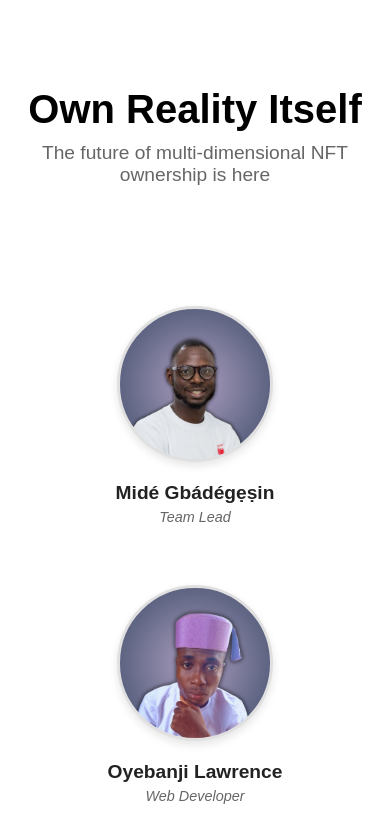
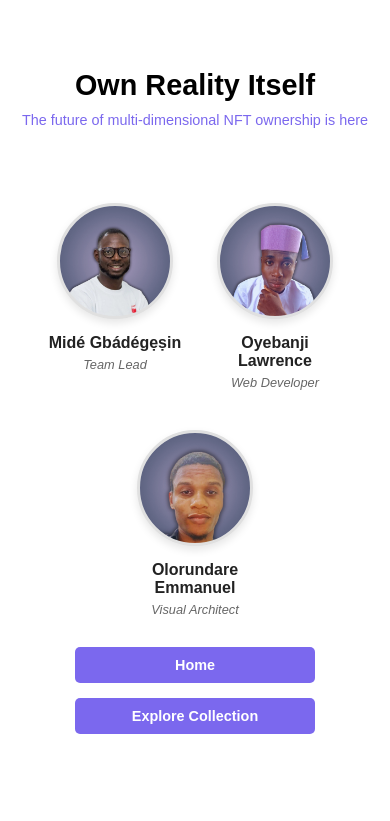
Before and after one commit to CANABEINGS/Team, a plain HTML site: page index.html in a window 390 px wide. Shown: the top 821 px of the page. Drawn offline with Linux system fonts and the light colour scheme.

Commit message:
Update styles.css

```diff
--- a/styles.css
+++ b/styles.css
@@ -2,8 +2,8 @@ body {
     font-family: 'Arial', sans-serif;
     margin: 0;
     padding: 0;
-    background-color: #ffffff; /* Changed to white */
-    color: #333; /* Darker text for better contrast */
+    background-color: #ffffff;
+    color: #333;
     text-align: center;
 }
 
@@ -14,84 +14,188 @@ body {
 }
 
 header {
-    padding: 40px 0 20px;
+    padding: 30px 0 10px;
 }
 
 h1 {
-    font-size: 2.5rem;
+    font-size: 2.8rem;
     margin-bottom: 10px;
-    color: #000; /* Pure black for headings */
+    color: #000;
+    font-weight: bold;
 }
 
 .subtitle {
     font-size: 1.2rem;
-    margin-bottom: 40px;
-    color: #666; /* Dark gray for subtitle */
+    margin-bottom: 30px;
+    color: #7b68ee; /* Purple color matching screenshot */
+}
+
+.logo {
+    position: absolute;
+    top: 0;
+    left: 0;
+    width: 50px;
+    height: 50px;
+    background-color: transparent; /* Transparent background for logo placeholder */
+    z-index: 100;
 }
 
 .team-container {
     display: flex;
     flex-wrap: wrap;
     justify-content: center;
-    gap: 60px;
-    margin-top: 60px;
+    gap: 40px;
+    margin-top: 40px;
 }
 
 .team-member {
-    width: 200px;
+    width: 180px;
+    transition: all 0.3s ease;
+}
+
+.bottom-member {
+    margin-top: 20px;
 }
 
 .team-circle {
     width: 150px;
     height: 150px;
     border-radius: 50%;
-    background-color: #f5f5f5; /* Light gray circle background */
-    margin: 0 auto 20px;
+    background-color: #f5f5f5;
+    margin: 0 auto 15px;
     overflow: hidden;
-    border: 3px solid #e0e0e0; /* Light gray border */
+    border: 3px solid #e0e0e0;
     background-size: cover;
     background-position: center;
-    box-shadow: 0 4px 8px rgba(0,0,0,0.1); /* Subtle shadow */
+    box-shadow: 0 4px 8px rgba(0,0,0,0.1);
+    transition: transform 0.3s ease, box-shadow 0.3s ease;
+}
+
+.team-circle:hover {
+    transform: scale(1.05);
+    box-shadow: 0 6px 12px rgba(0,0,0,0.15);
 }
 
 .member-name {
     font-size: 1.2rem;
     font-weight: bold;
     margin-bottom: 5px;
-    color: #222; /* Dark gray for names */
+    color: #222;
 }
 
 .member-role {
     font-size: 0.9rem;
-    color: #666; /* Medium gray for roles */
+    color: #666;
     font-style: italic;
 }
 
 .cta-buttons {
-    margin: 60px 0;
+    margin: 50px 0;
 }
 
 .btn {
     display: inline-block;
     padding: 12px 30px;
     margin: 0 10px;
-    background-color: #4CAF50;
+    background-color: #7b68ee; /* Purple color matching screenshot */
     color: white;
     text-decoration: none;
     border-radius: 5px;
     font-weight: bold;
     transition: all 0.3s;
+    border: none;
 }
 
 .btn:hover {
-    background-color: #45a049;
+    background-color: #6a5acd; /* Slightly darker purple on hover */
     transform: translateY(-2px);
-    box-shadow: 0 4px 8px rgba(0,0,0,0.2);
+    box-shadow: 0 4px 8px rgba(123,104,238,0.3);
 }
 
 footer {
-    margin-top: 80px;
+    margin-top: 40px;
     padding: 20px 0;
-    color: #999; /* Light gray for footer */
+    color: #999;
     font-size: 0.8rem;
 }
+
+/* Media Queries for Responsiveness */
+@media (max-width: 768px) {
+    h1 {
+        font-size: 2.2rem;
+    }
+
+    .subtitle {
+        font-size: 1rem;
+    }
+
+    .team-container {
+        gap: 30px;
+    }
+
+    .team-member {
+        width: 160px;
+    }
+
+    .team-circle {
+        width: 130px;
+        height: 130px;
+    }
+
+    .cta-buttons {
+        margin: 40px 0;
+    }
+
+    .btn {
+        padding: 10px 25px;
+        margin: 0 5px;
+        font-size: 0.9rem;
+    }
+}
+
+@media (max-width: 480px) {
+    h1 {
+        font-size: 1.8rem;
+    }
+
+    .subtitle {
+        font-size: 0.9rem;
+        margin-bottom: 25px;
+    }
+
+    .team-container {
+        gap: 20px;
+    }
+
+    .team-member {
+        width: 140px;
+    }
+
+    .team-circle {
+        width: 110px;
+        height: 110px;
+    }
+
+    .member-name {
+        font-size: 1rem;
+    }
+
+    .member-role {
+        font-size: 0.8rem;
+    }
+
+    .cta-buttons {
+        margin: 30px 0;
+        display: flex;
+        flex-direction: column;
+        align-items: center;
+        gap: 15px;
+    }
+
+    .btn {
+        padding: 10px 20px;
+        margin: 0;
+        width: 80%;
+        max-width: 200px;
+    }
+}
```
